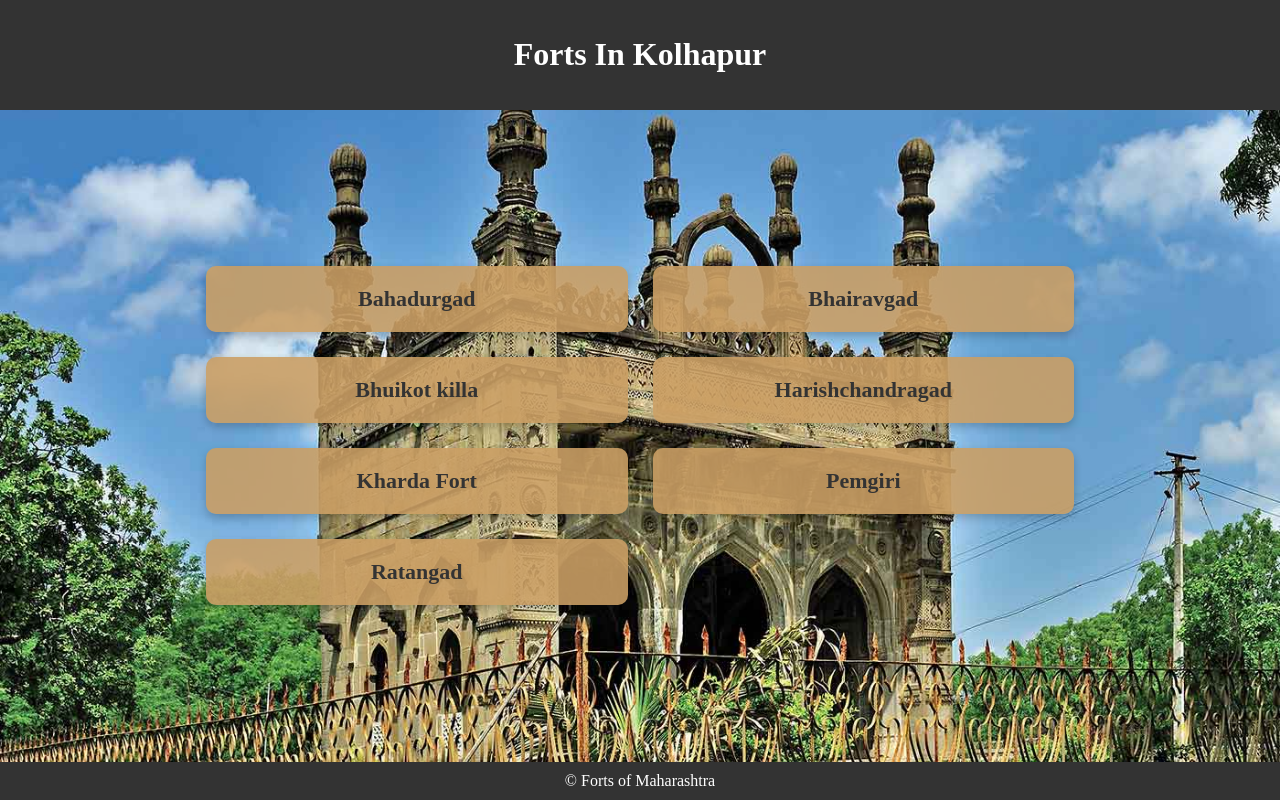
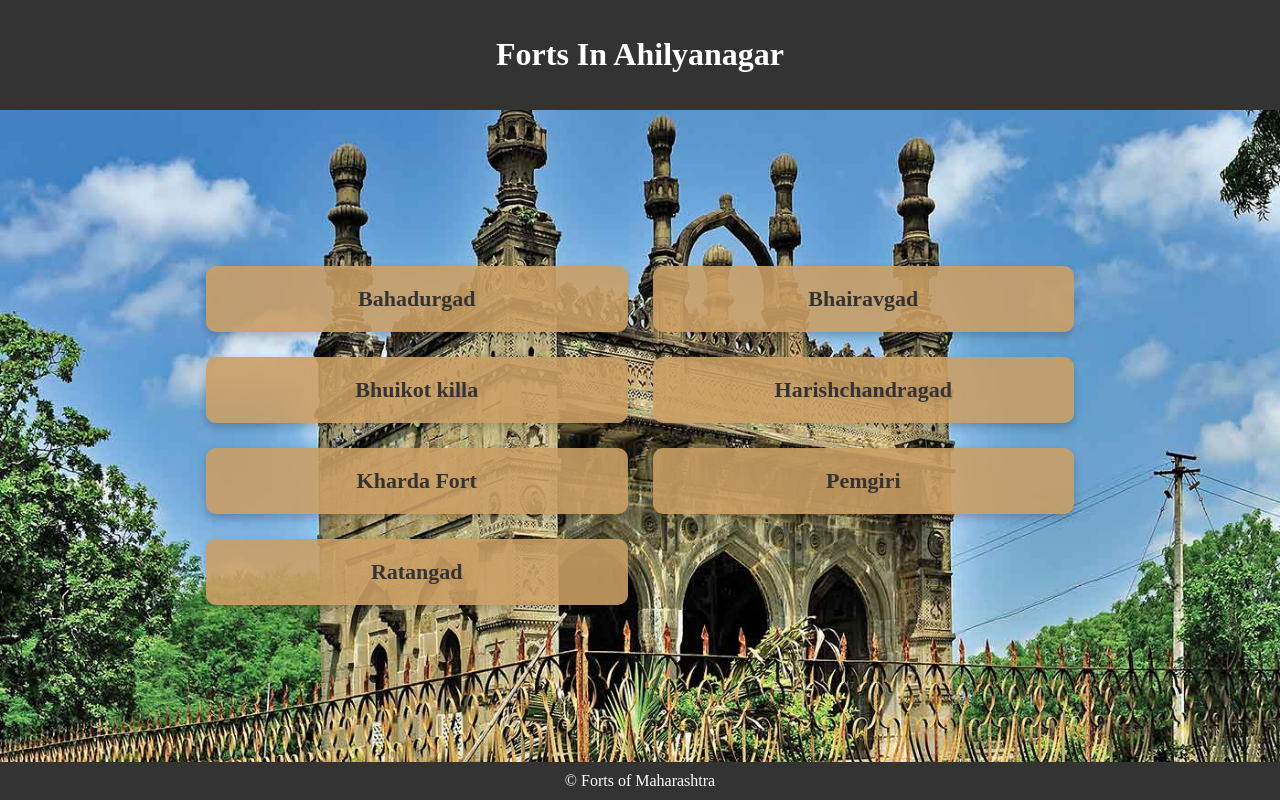
Before and after one commit to Sarang-28/Durgavedh-2.0, a plain HTML site: page ahmednagarli.html in a window 1280 px wide. Drawn offline with Linux system fonts and the light colour scheme.

Commit message:
Change title and header from Kolhapur to Ahilyanagar

```diff
--- a/ahmednagarli.html
+++ b/ahmednagarli.html
@@ -98,7 +98,7 @@ footer {
 <body>
 
 <header>
-    <h1>Forts In Kolhapur</h1>
+    <h1>Forts In Ahilyanagar</h1>
 </header>
 
 <section>
```
